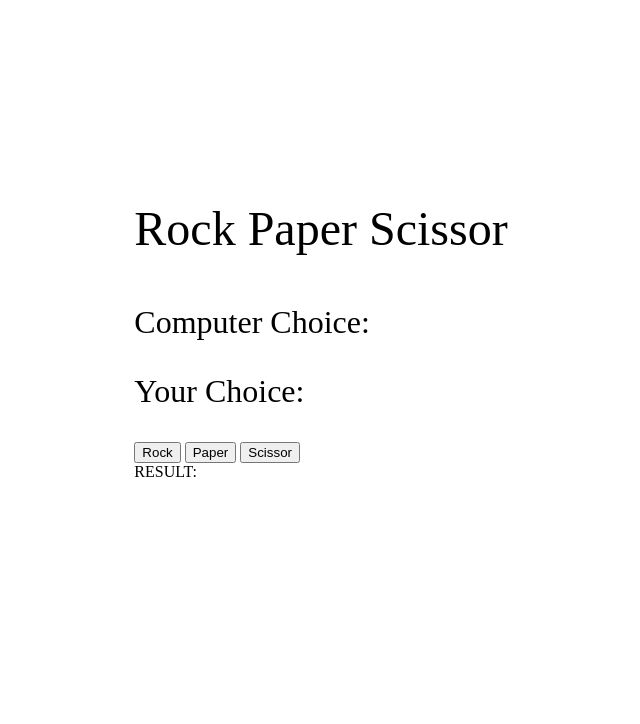
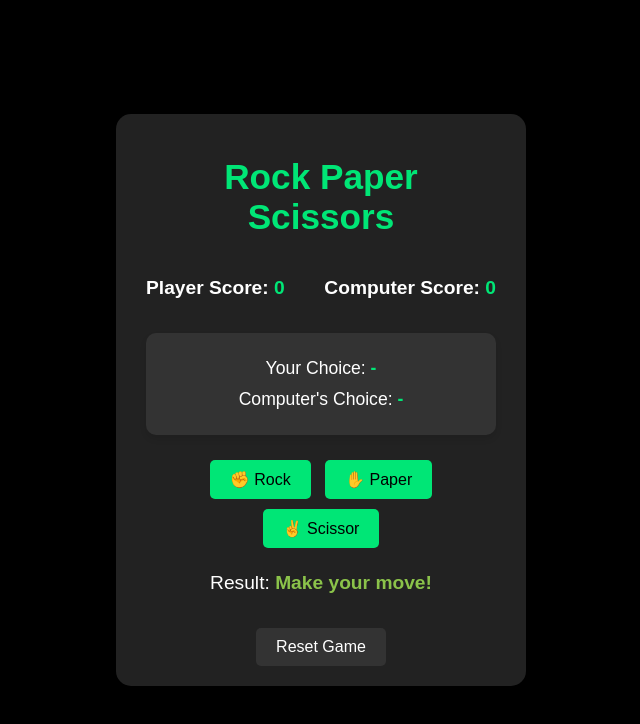
Before and after one commit to Sudhan1112/Rock-Paper-Scissors, a plain HTML site: page index.html in a window 1280 px wide. Shown: the whole page, without its empty margins (319-959 px from the left). Drawn offline with Linux system fonts and the light colour scheme.

Commit message:
COMPLETED WITH DESIGN

```diff
--- a/Styles.css
+++ b/Styles.css
@@ -1,17 +1,113 @@
-body{
-    padding: 25px;
+/* General styles */
+body {
+    background-color: #000;
+    font-family: 'Arial', sans-serif;
     display: flex;
     justify-content: center;
     align-items: center;
-    margin-top: 10%;
+    height: 100vh;
+    margin: 0;
+    color: #fff;
 }
 
-.p1{
-    font-size: 3em;
-    font-weight: 500;
+/* Game container */
+#game-container {
+    background: #222;
+    color: #fff;
+    padding: 20px 30px;
+    border-radius: 15px;
+    box-shadow: 0px 10px 20px rgba(0, 0, 0, 0.4);
+    text-align: center;
+    width: 350px;
 }
 
-.p2, .p3{
-    font-size: 2em;
-    font-weight: 300;
+/* Heading */
+h1 {
+    font-size: 2.2em;
+    font-weight: bold;
+    color: #00e676; /* Neon Green */
+    margin-bottom: 20px;
 }
+
+/* Scoreboard */
+.scoreboard {
+    display: flex;
+    justify-content: space-between;
+    margin-bottom: 15px;
+    font-size: 1.2em;
+    font-weight: bold;
+}
+
+.scoreboard span {
+    color: #00e676; /* Neon Green */
+}
+
+/* Choices display */
+.choices {
+    background: #333;
+    border-radius: 10px;
+    padding: 15px;
+    margin-bottom: 20px;
+    box-shadow: 0px 4px 6px rgba(0, 0, 0, 0.1);
+}
+
+.choices p {
+    margin: 10px 0;
+    font-size: 1.1em;
+}
+
+.user-choice,
+.computer-choice {
+    font-weight: bold;
+    color: #00e676; /* Neon Green */
+}
+
+/* Buttons */
+.buttons button {
+    background: #00e676; /* Neon Green */
+    border: none;
+    border-radius: 5px;
+    color: #000;
+    font-size: 1em;
+    padding: 10px 20px;
+    margin: 5px;
+    cursor: pointer;
+    transition: all 0.3s ease;
+}
+
+.buttons button:hover {
+    background: #8bc34a; /* Lighter Green */
+    transform: translateY(-2px);
+}
+
+.buttons button:active {
+    transform: translateY(1px);
+}
+
+/* Result */
+.result-container {
+    margin: 15px 0;
+    font-size: 1.2em;
+}
+
+.result-container span {
+    font-weight: bold;
+    color: #8bc34a; /* Lighter Green */
+}
+
+/* Reset button */
+.reset-btn {
+    background: #333;
+    border: none;
+    border-radius: 5px;
+    color: white;
+    font-size: 1em;
+    padding: 10px 20px;
+    margin-top: 15px;
+    cursor: pointer;
+    transition: all 0.3s ease;
+}
+
+.reset-btn:hover {
+    background: #555;
+}
--- a/index.html
+++ b/index.html
@@ -4,25 +4,28 @@
     <meta charset="UTF-8">
     <meta name="viewport" content="width=device-width, initial-scale=1.0">
     <title>Rock Paper Scissors</title>
-    <link rel="stylesheet" href="Styles.css">
+    <link rel="stylesheet" href="styles.css">
 </head>
 <body>
-    <div id="Main_box">
-        <p class="p1">Rock Paper Scissor</p>
-        <p class="p2">Computer Choice: <span class="P2"></span></p>
-        <p class="p3">Your Choice: <span class="P3"></span></p>
-        <div>
-            <button id="rock">
-                Rock
-            </button>
-            <button id="paper">
-                Paper
-            </button>
-            <button id="scissor">
-                Scissor
-            </button>
+    <div id="game-container">
+        <h1>Rock Paper Scissors</h1>
+        <div class="scoreboard">
+            <p>Player Score: <span id="player-score">0</span></p>
+            <p>Computer Score: <span id="computer-score">0</span></p>
         </div>
-        <div>RESULT: <span id="result"></span></div>
+        <div class="choices">
+            <p>Your Choice: <span class="user-choice">-</span></p>
+            <p>Computer's Choice: <span class="computer-choice">-</span></p>
+        </div>
+        <div class="buttons">
+            <button id="rock">✊ Rock</button>
+            <button id="paper">✋ Paper</button>
+            <button id="scissor">✌️ Scissor</button>
+        </div>
+        <div class="result-container">
+            <p>Result: <span id="result">Make your move!</span></p>
+        </div>
+        <button id="reset" class="reset-btn">Reset Game</button>
     </div>
     <script src="script.js"></script>
 </body>
--- a/script.js
+++ b/script.js
@@ -1,12 +1,31 @@
-const userChoiceDisplay = document.querySelector(".P3");
-const computerChoiceDisplay = document.querySelector(".P2");
+const userChoiceDisplay = document.querySelector(".user-choice");
+const computerChoiceDisplay = document.querySelector(".computer-choice");
 const resultDisplay = document.getElementById("result");
-const possibleChoices = document.querySelectorAll("button");
+const possibleChoices = document.querySelectorAll("button:not(#reset)");
+const playerScoreDisplay = document.getElementById("player-score");
+const computerScoreDisplay = document.getElementById("computer-score");
+const resetButton = document.getElementById("reset");
+
 const choices = ["Rock", "Paper", "Scissor"];
+let playerScore = 0;
+let computerScore = 0;
+
+// Reset game
+const resetGame = () => {
+    playerScore = 0;
+    computerScore = 0;
+    playerScoreDisplay.innerText = playerScore;
+    computerScoreDisplay.innerText = computerScore;
+    userChoiceDisplay.innerHTML = "-";
+    computerChoiceDisplay.innerHTML = "-";
+    resultDisplay.innerHTML = "Make your move!";
+};
+
+resetButton.addEventListener("click", resetGame);
 
 possibleChoices.forEach((choice) =>
     choice.addEventListener("click", (e) => {
-    const userChoice = e.target.id;
+        const userChoice = e.target.id.charAt(0).toUpperCase() + e.target.id.slice(1).toLowerCase();
         userChoiceDisplay.innerHTML = userChoice;
 
         const randomIndex = Math.floor(Math.random() * choices.length);
@@ -14,18 +33,22 @@ possibleChoices.forEach((choice) =>
         computerChoiceDisplay.innerHTML = computerChoice;
 
         let result;
-    if (userChoice === computerChoice.toLowerCase()) {
+        if (userChoice === computerChoice) {
             result = "It's a draw!";
         } else if (
-      (userChoice === "rock" && computerChoice === "Scissor") ||
-      (userChoice === "paper" && computerChoice === "Rock") ||
-      (userChoice === "scissor" && computerChoice === "Paper")
+            (userChoice === "Rock" && computerChoice === "Scissor") ||
+            (userChoice === "Paper" && computerChoice === "Rock") ||
+            (userChoice === "Scissor" && computerChoice === "Paper")
         ) {
             result = "You Win!";
+            playerScore++;
         } else {
             result = "You Lose!";
+            computerScore++;
         }
 
         resultDisplay.innerHTML = result;
+        playerScoreDisplay.innerText = playerScore;
+        computerScoreDisplay.innerText = computerScore;
     })
 );
```
Lines whose indentation alone changed are shown as unchanged.
